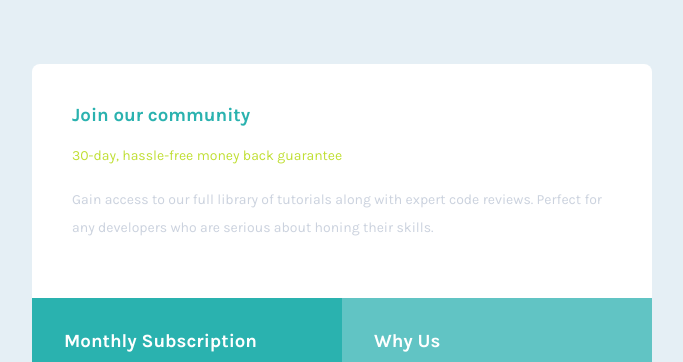
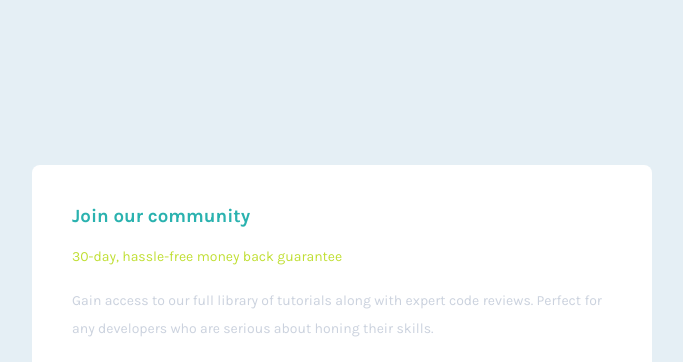
Before and after one commit to maxkdavis/pricing-grid-component, a plain HTML site: page index.html in a window 1280 px wide. Shown: the top 362 px of the page, without its empty margins (298-981 px from the left). Drawn offline with Linux system fonts and the light colour scheme.

Commit message:
padding and margin

```diff
--- a/style.css
+++ b/style.css
@@ -18,9 +18,10 @@ html {
 body {
     background-color: var(--secondary-light-gray);
     font-family: "Karla", sans-serif;
-    margin: 0;
-    padding: 4rem 0;
     min-height: 100vh;
+    display: flex;
+    justify-content: center;
+    align-items: center;
 }
 
 h3 {
```
